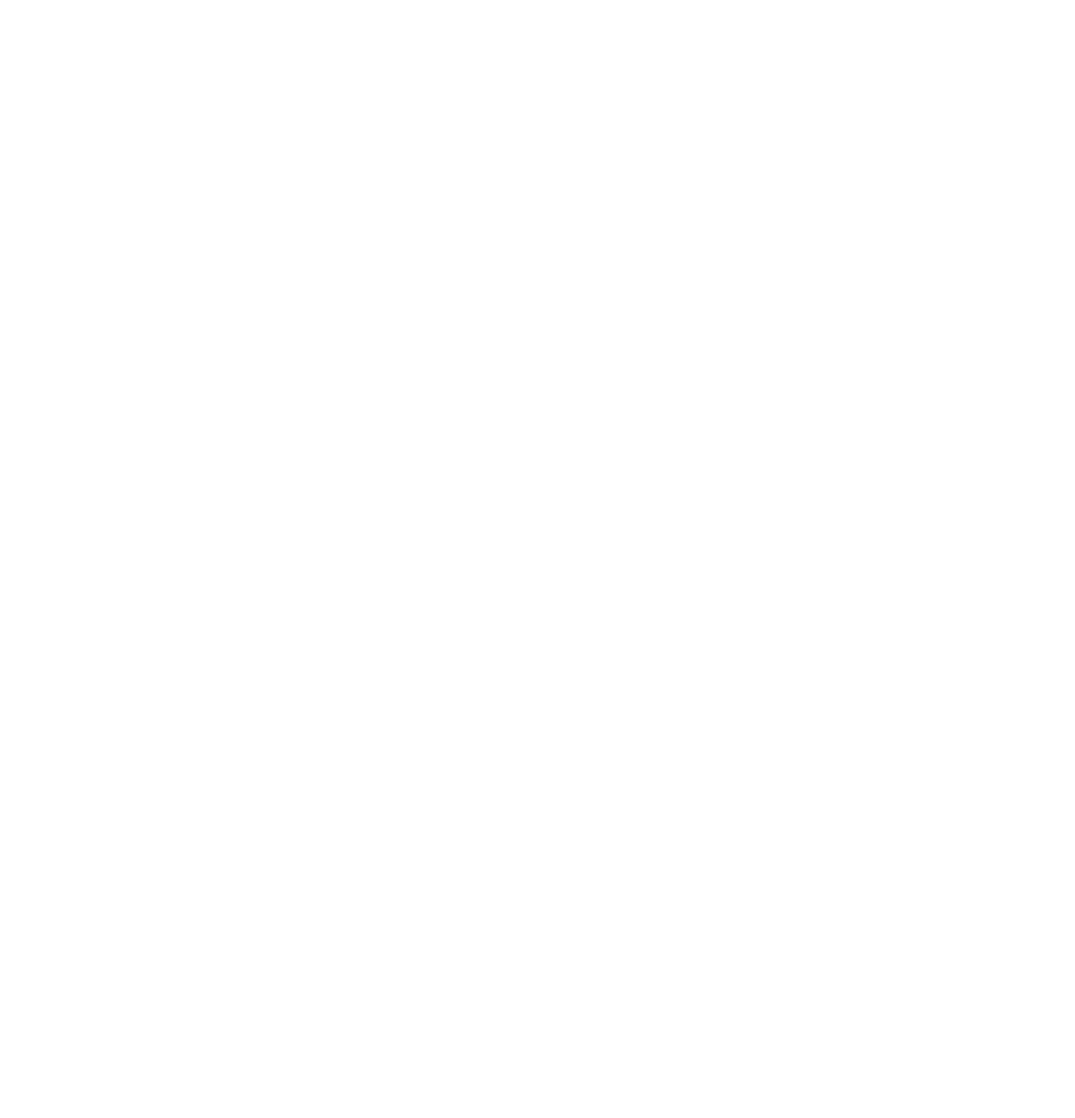
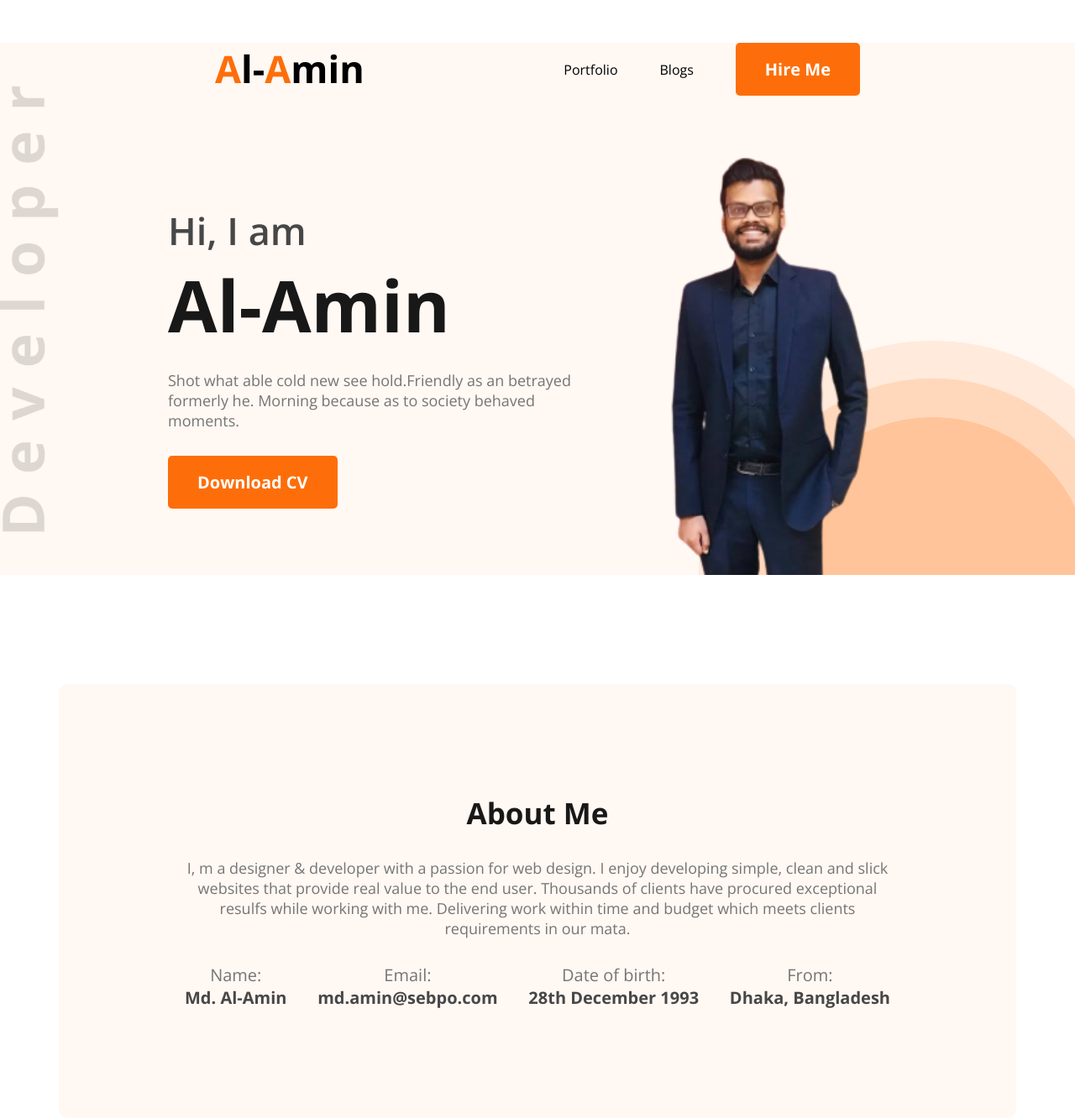
Before and after one commit to md-alamin/my-portfolio, a plain HTML site: page index.html in a window 1280 px wide. Shown: the whole page at 84% size. Before the commit the page ends 800 px from the top, so only its background shows below. Drawn offline with nearby package versions, Linux system fonts and the light colour scheme.

Commit message:
added some changes to my repo!

```diff
--- a/index.html
+++ b/index.html
@@ -5,6 +5,62 @@
         <meta http-equiv="X-UA-Compatible" content="IE=edge" />
         <meta name="viewport" content="width=device-width, initial-scale=1.0" />
         <title>Al-Amin's Website</title>
+        <link rel="stylesheet" href="/styles/porfolio.css" />
+        <link rel="preconnect" href="https://fonts.googleapis.com" />
+        <link rel="preconnect" href="https://fonts.gstatic.com" crossorigin />
+        <link
+            href="https://fonts.googleapis.com/css2?family=Open+Sans:wght@400;600;700&display=swap"
+            rel="stylesheet"
+        />
     </head>
-    <body></body>
+    <body>
+        <header>
+            <nav>
+                <h2 class="logo">
+                    <span class="text-primary">A</span>l-<span
+                        class="text-primary"
+                        >A</span
+                    >min
+                </h2>
+                <ul>
+                    <li>Portfolio</li>
+                    <li>Blogs</li>
+                    <li><button class="btn-primary">Hire Me</button></li>
+                </ul>
+            </nav>
+            <div class="banner">
+                <div>
+                    <h3>Hi, I am</h3>
+                    <h1>Al-Amin</h1>
+                    <p>
+                        Shot what able cold new see hold.Friendly as an betrayed
+                        formerly he. Morning because as to society behaved
+                        moments.
+                    </p>
+                    <button class="btn-primary">Download CV</button>
+                </div>
+                <img class="alamin" src="/images/alamin.png" alt="" />
+            </div>
+        </header>
+        <main>
+            <section class="about-me">
+                <h3 class="section-title">About Me</h3>
+                <p class="section-description">
+                    I, m a designer & developer with a passion for web design. I
+                    enjoy developing simple, clean and slick websites that
+                    provide real value to the end user. Thousands of clients
+                    have procured exceptional resulfs while working with me.
+                    Delivering work within time and budget which meets clients
+                    requirements in our mata.
+                </p>
+                <div class="table-header">
+                    <div><p class="table-heading">Name:<p class="table-data">Md. Al-Amin</p></p></div>
+                    <div><p class="table-heading">Email:<p class="table-data">md.amin@sebpo.com</p></p></div>
+                    <div><p class="table-heading">Date of birth:<p class="table-data">28th December 1993</p></p></div>
+                    <div><p class="table-heading">From:<p class="table-data">Dhaka, Bangladesh</p></p></div>
+                </div>
+            </section>
+        </main>
+        <footer></footer>
+    </body>
 </html>
--- /dev/null
+++ b/styles/porfolio.css
@@ -0,0 +1,122 @@
+* {
+    margin: 0;
+    padding: 0;
+    font-family: "Open Sans", sans-serif;
+}
+
+.logo {
+    font-weight: 800;
+    font-size: 45px;
+}
+
+.text-primary {
+    color: #fd6e0a;
+}
+
+nav {
+    display: flex;
+    justify-content: space-between;
+    margin: 51px 256px;
+}
+
+nav ul {
+    display: flex;
+    align-items: center;
+}
+
+nav li {
+    list-style: none;
+    margin-left: 50px;
+}
+
+.btn-primary {
+    padding: 18px 35px;
+    background-color: #fd6e0a;
+    color: white;
+    font-weight: 700;
+    font-size: 20px;
+    border-radius: 5px;
+    border: none;
+}
+
+.banner {
+    display: flex;
+    margin: 0 200px;
+    align-items: center;
+}
+
+.banner h3 {
+    font-weight: 600;
+    font-size: 45px;
+    color: #474747;
+}
+
+.banner h1 {
+    font-weight: 700;
+    font-size: 85px;
+    color: #181818;
+    margin-bottom: 20px;
+}
+
+.banner p {
+    font-weight: 400;
+    font-size: 18px;
+    color: #757575;
+    margin-bottom: 30px;
+}
+
+header {
+    background: #fff8f3;
+    background-image: url(../images/header_bg.png), url(../images/developer.png);
+    background-repeat: no-repeat;
+    background-position: bottom right, left;
+    background-size: 35%, 5.5%;
+}
+
+.alamin {
+    height: 520px;
+}
+
+main {
+    max-width: 1140px;
+    margin: 0 auto;
+}
+
+.about-me {
+    margin-top: 130px;
+    background: #fff8f3;
+    border-radius: 10px;
+    padding: 130px 150px;
+    text-align: center;
+}
+
+.section-title {
+    margin-bottom: 30px;
+    font-weight: 700;
+    font-size: 35px;
+    color: #181818;
+}
+
+.section-description {
+    font-weight: 400;
+    font-size: 18px;
+    margin-bottom: 30px;
+    color: #757575;
+}
+
+.table-header {
+    display: flex;
+    justify-content: space-between;
+}
+
+.table-heading {
+    font-weight: 400;
+    font-size: 20px;
+    color: #757575;
+}
+
+.table-data {
+    font-weight: 700;
+    font-size: 20px;
+    color: #474747;
+}
```
Also changed, not shown: images/alamin.png (added).
